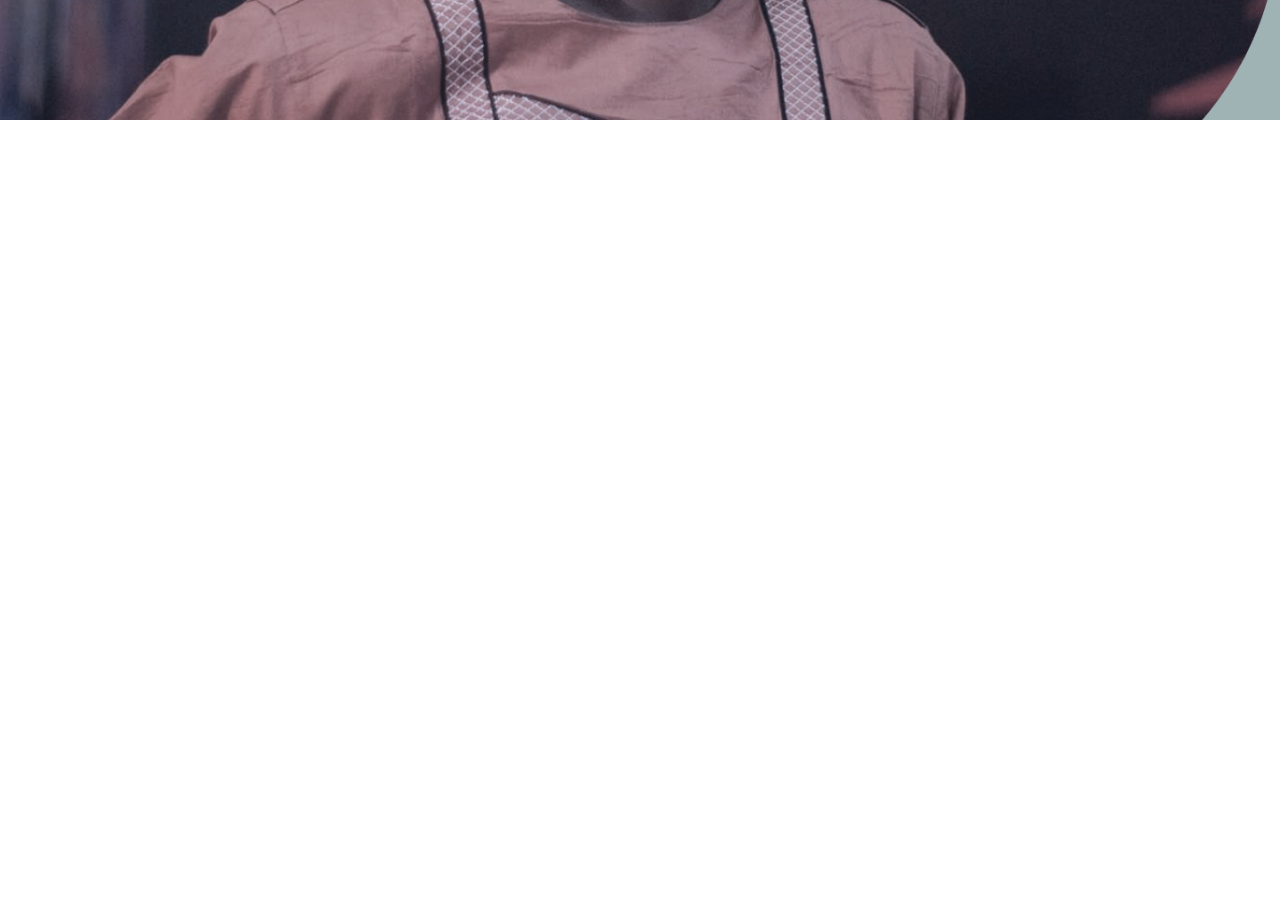
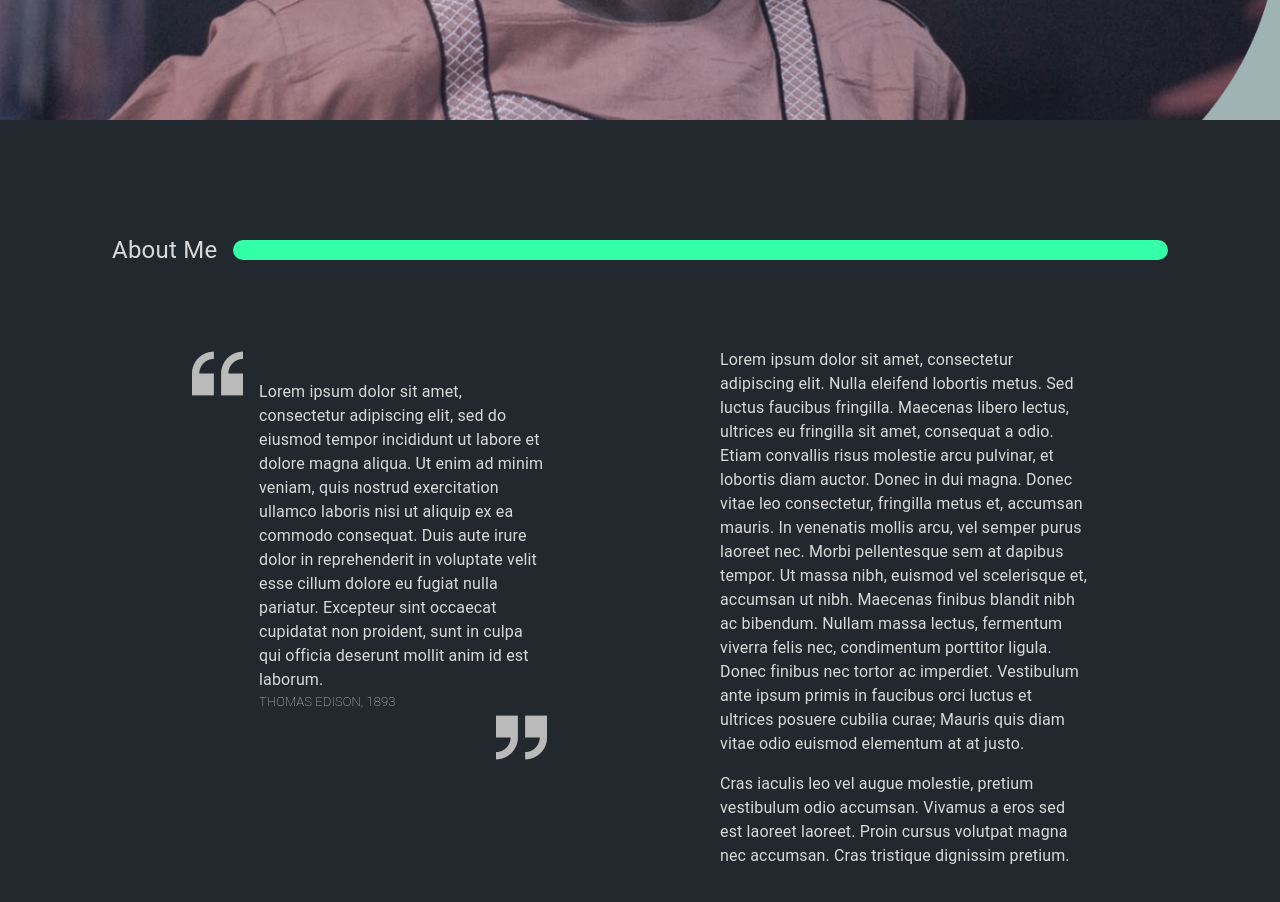
Before and after one commit to Olatokumbo/Netflix-Clone, a React (Create React App) app: page / in a window 1280 px wide. Shown: the part 680-1582 px from the top of the page. Before the commit the page ends 800 px from the top, so only its background shows below. Built offline with nearby package versions, Linux system fonts and the light colour scheme.

Commit message:
Structuring the Home Page

```diff
--- a/src/App.js
+++ b/src/App.js
@@ -1,10 +1,12 @@
 import React from "react";
 import Home from "./containers/Home/Home";
+import About from "./containers/About/About";
 import "./App.css";
 const App = () => {
   return (
     <div className="main">
       <Home />
+      <About />
     </div>
   );
 };
--- /dev/null
+++ b/src/containers/About/About.js
@@ -0,0 +1,66 @@
+import React from "react";
+import { Typography } from "@material-ui/core";
+import Quotes from "../../assets/quotes.png";
+import style from "./About.module.css";
+const About = () => {
+  return (
+    <div className={style.container}>
+      <div className={style.header}>
+        <div className={style.headerLeft}>
+          <Typography>About Me</Typography>
+        </div>
+        <div className={style.headerRight}>
+          <div className={style.box}></div>
+        </div>
+      </div>
+      <div className={style.mainContent}>
+        <div className={style.leftContent}>
+          <img className={style.mark} src={Quotes} alt="" />
+          <div className={style.wisdom}>
+            <Typography className={style.quotes} component="p">
+              Lorem ipsum dolor sit amet, consectetur adipiscing elit, sed do
+              eiusmod tempor incididunt ut labore et dolore magna aliqua. Ut
+              enim ad minim veniam, quis nostrud exercitation ullamco laboris
+              nisi ut aliquip ex ea commodo consequat. Duis aute irure dolor in
+              reprehenderit in voluptate velit esse cillum dolore eu fugiat
+              nulla pariatur. Excepteur sint occaecat cupidatat non proident,
+              sunt in culpa qui officia deserunt mollit anim id est laborum.
+            </Typography>
+            <Typography className={style.author}>
+              THOMAS EDISON, 1893
+            </Typography>
+            <img className={style.mark2} src={Quotes} alt="" />
+          </div>
+        </div>
+        <div className={style.rightContent}>
+          <Typography className={style.about} component="p">
+            Lorem ipsum dolor sit amet, consectetur adipiscing elit. Nulla
+            eleifend lobortis metus. Sed luctus faucibus fringilla. Maecenas
+            libero lectus, ultrices eu fringilla sit amet, consequat a odio.
+            Etiam convallis risus molestie arcu pulvinar, et lobortis diam
+            auctor. Donec in dui magna. Donec vitae leo consectetur, fringilla
+            metus et, accumsan mauris. In venenatis mollis arcu, vel semper
+            purus laoreet nec. Morbi pellentesque sem at dapibus tempor. Ut
+            massa nibh, euismod vel scelerisque et, accumsan ut nibh. Maecenas
+            finibus blandit nibh ac bibendum. Nullam massa lectus, fermentum
+            viverra felis nec, condimentum porttitor ligula. Donec finibus nec
+            tortor ac imperdiet. Vestibulum ante ipsum primis in faucibus orci
+            luctus et ultrices posuere cubilia curae; Mauris quis diam vitae
+            odio euismod elementum at at justo.
+          </Typography>
+          <Typography
+            className={style.about}
+            component="p"
+            style={{ marginTop: "1rem" }}
+          >
+            Cras iaculis leo vel augue molestie, pretium vestibulum odio
+            accumsan. Vivamus a eros sed est laoreet laoreet. Proin cursus
+            volutpat magna nec accumsan. Cras tristique dignissim pretium.
+          </Typography>
+        </div>
+      </div>
+    </div>
+  );
+};
+
+export default About;
--- /dev/null
+++ b/src/containers/About/About.module.css
@@ -0,0 +1,66 @@
+.container{
+    background-color: #23282E;
+    color:#D9D9D9 !important;
+    padding: 7rem;
+}
+.header{
+    display: flex;
+    align-items: center;
+    justify-content: space-between;
+}
+.headerLeft{
+    margin-right: 1rem;
+}
+.headerLeft p{
+    width: fit-content;
+    font-size: 1.5rem;
+}
+.headerRight{
+    flex: 2
+}
+.box{
+    height: 1.2rem;
+    background: #33FFA8;
+    border-radius: 10px;
+}
+
+.mainContent{
+    padding: 4rem;
+    display: flex;
+    justify-content: space-between;
+}
+.leftContent{
+    display: flex;
+    margin: 1rem;
+}
+.mark{
+    height: fit-content;
+}
+.mark2{
+    height: fit-content;
+    transform: rotate(180deg);
+    align-self: flex-end;
+    width: fit-content;
+}
+.wisdom{
+    display: flex;
+    flex-direction: column;
+    margin-top: 32px;
+    margin-left: 1rem;
+}
+.quotes{
+    width: 18rem;
+}
+
+.about{
+    width: 23rem;
+}
+
+.author{
+    font-weight: lighter !important;
+    font-size: small !important;
+}
+
+.rightContent{
+    margin: 1rem;
+}
```
Also changed, not shown: src/assets/quotes.png (added).
